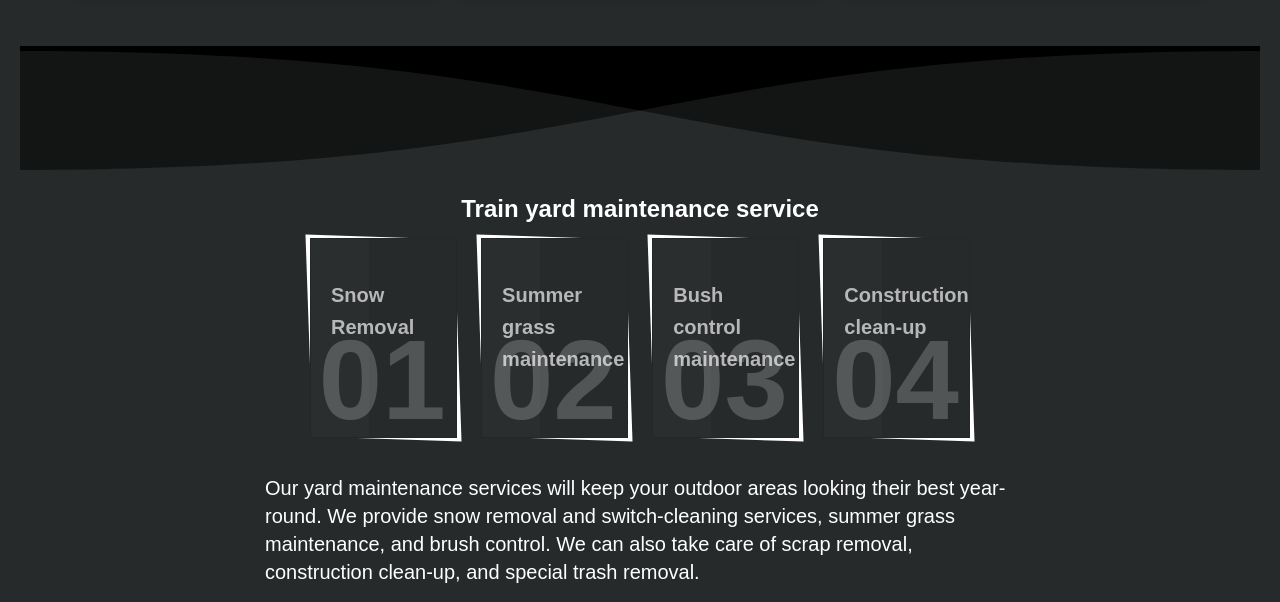
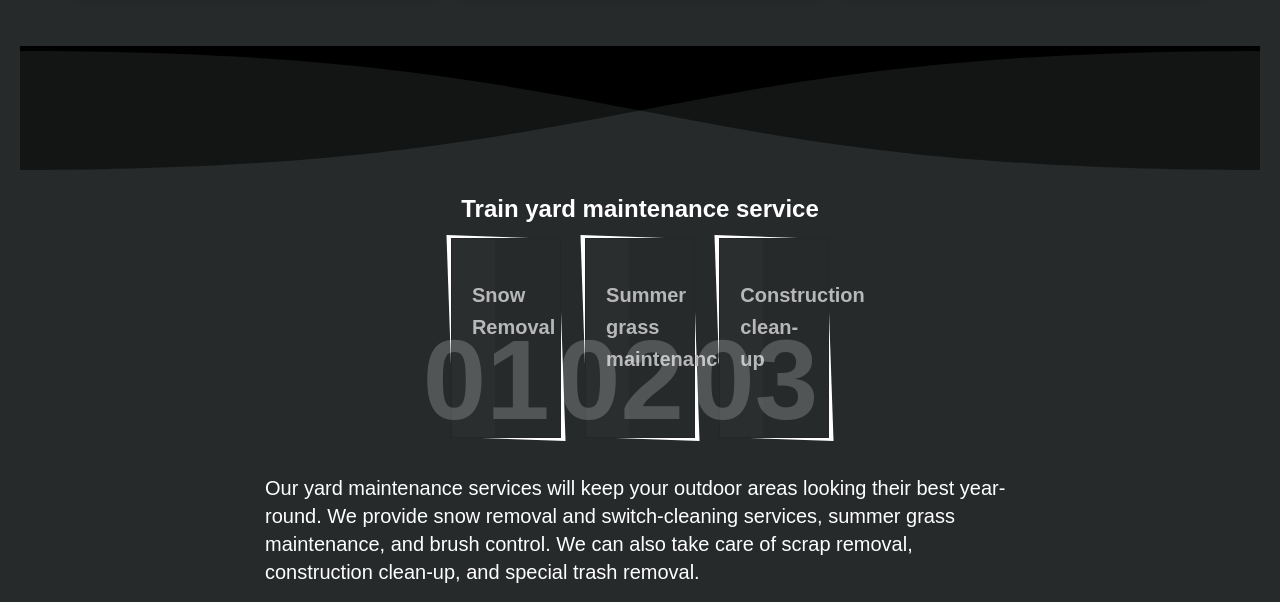
Before and after one commit to Chickenlegs7/Website_work, a Flask app: page / in a window 1280 px wide. Shown: the part 1610-2212 px from the top of the page. Run offline with Flask 3, Linux system fonts and the light colour scheme.

Commit message:
removing unwanted list item from the yard maintenance section

```diff
--- a/app/templates/home.html
+++ b/app/templates/home.html
@@ -79,11 +79,7 @@ can travel to any location across western Canada to ensure timely and efficient
 		<h3>Summer grass maintenance</h3>
 	</li>
 	<li>
-		<h2>03</h2>
-		<h3>Bush control maintenance</h3>
-	</li>
-	 <li>
-                <h2>04</h2>
+                <h2>03</h2>
                 <h3>Construction clean-up</h3>
         </li>
 
```
